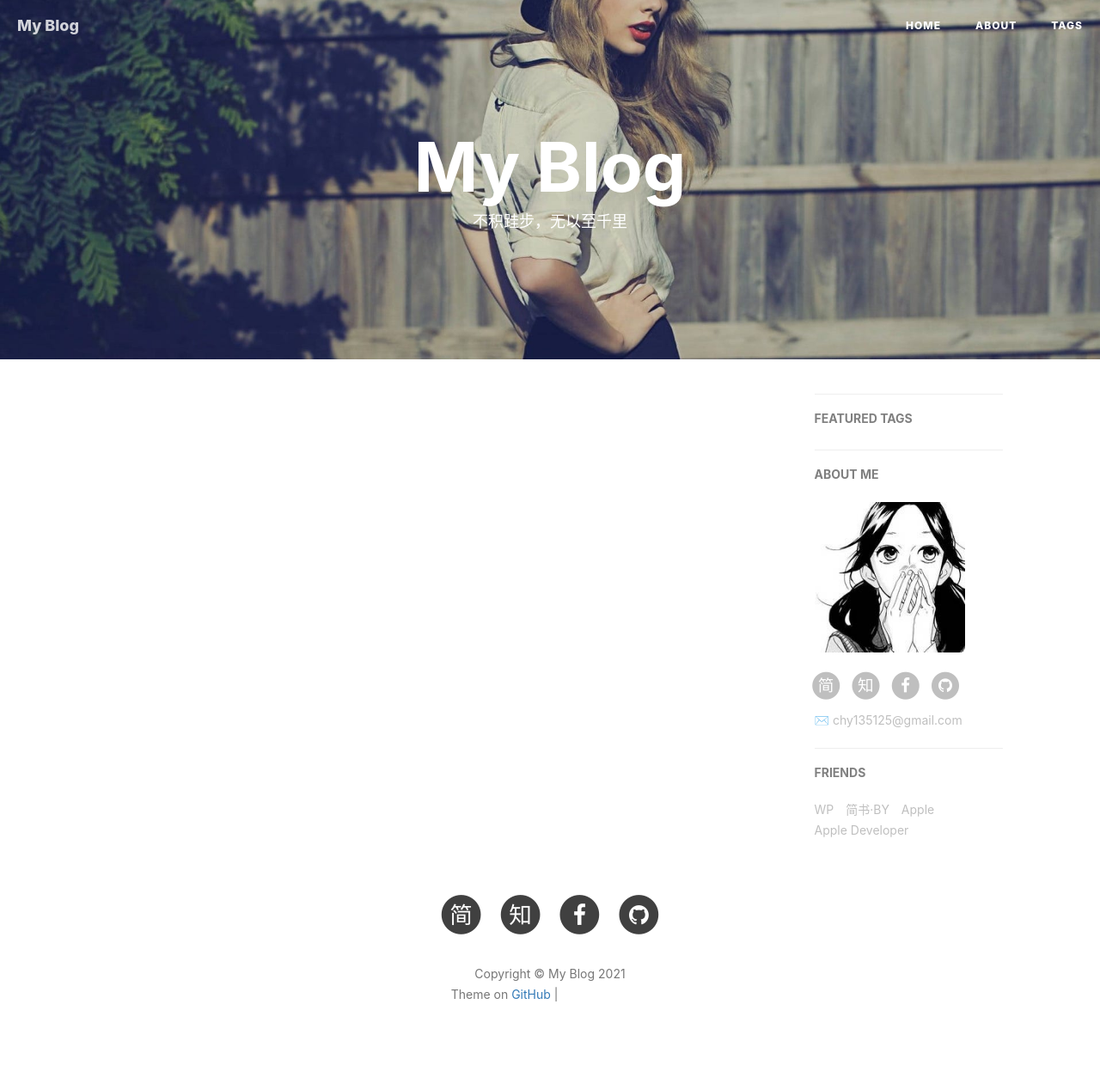
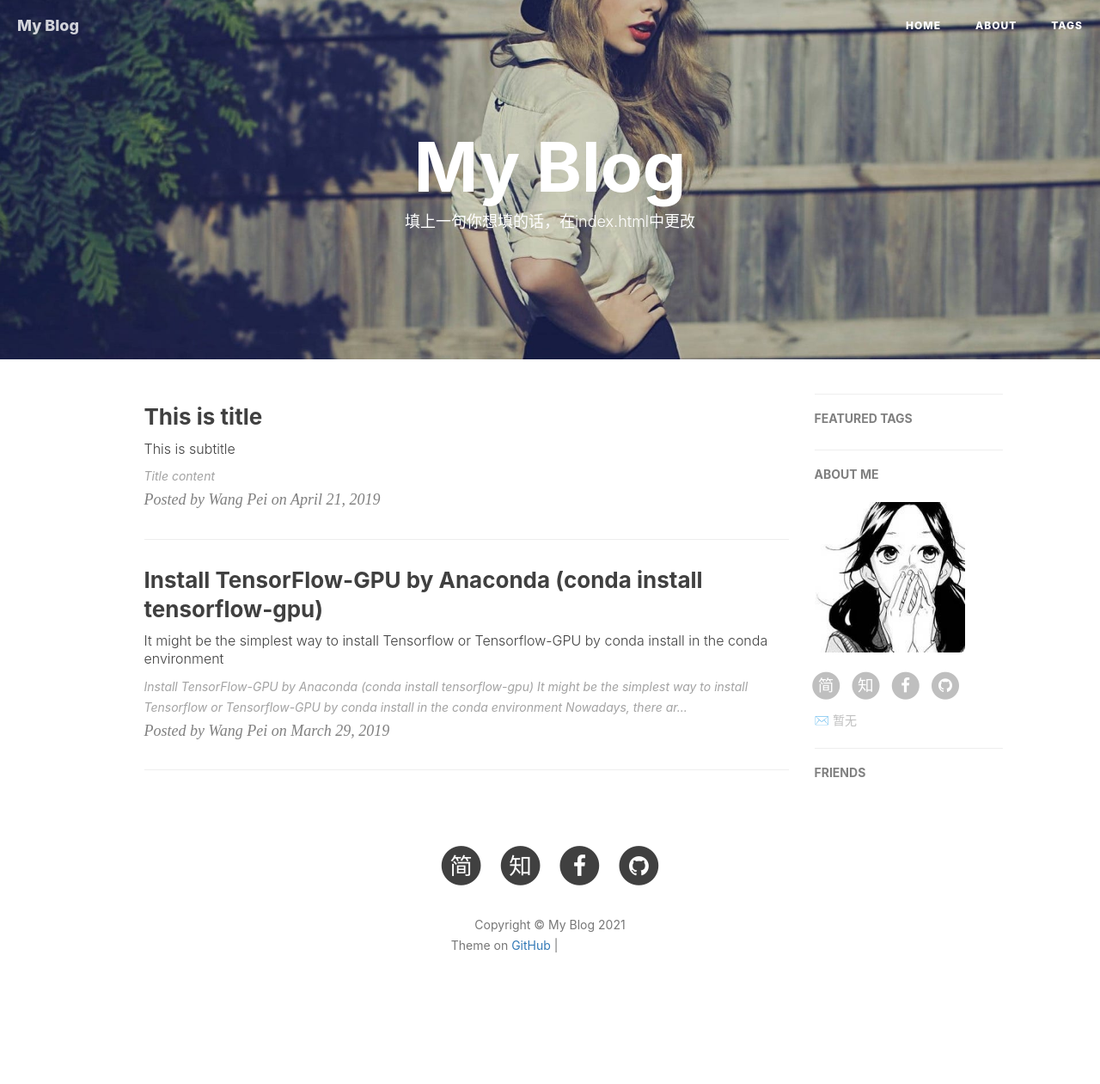
Before and after one commit to Liao-Shi-Jia/chy135125.github.io, a Jekyll site: the page built from index.html, in a window 1280 px wide. Shown: the whole page at 86% size. Built offline with Jekyll 4.4.1, drawn with Linux system fonts in a browser that asks for light colours; nearby versions of some CDN libraries; the list of posts is cut into pages by our own code; comment, search, counter and statistics services are not loaded; after the commit the page ends 1204 px from its top, so only the background shows below that; grey boxes are pictures that could not be loaded.

Commit message:
Set Theme

````diff
--- a/_config.yml
+++ b/_config.yml
@@ -2,10 +2,10 @@
 title: My Blog
 SEOTitle: 我的博客 | My Blog
 header-img: img/post-bg-desk.jpg
-email: chy135125@gmail.com
-description: "凋谢是真实的 盛开只是一种过去"
+email: 暂无
+description: "不积跬步，无以至千里"
 keyword: "我的博客"
-url: "http://chy135125.github.io"          # your host, for absolute URL
+url: "https://chy135125.github.io"          # your host, for absolute URL
 baseurl: ""      # for example, '/blog' if your blog hosted on 'host/blog'
 github_repo: "https://github.com/chy135125/chy135125.github.io.git" # you code repository
 
@@ -94,18 +94,4 @@ service-worker: true
 
 
 # Friends
-friends: [
-    {
-        title: "WP",
-        href: "https://wangpei.ink"
-    },{
-        title: "简书·BY",
-        href: "http://www.jianshu.com/u/e71990ada2fd"
-    },{
-        title: "Apple",
-        href: "https://apple.com"
-    },{
-        title: "Apple Developer",
-        href: "https://developer.apple.com/"
-    }
-]
+friends: []
--- /dev/null
+++ b/_posts/2019-03-29-Install-TensorFlow-GPU-by-Anaconda(conda install tensorflow-gpu).md
@@ -0,0 +1,103 @@
+---
+layout:     post
+title:      Install TensorFlow-GPU by Anaconda (conda install tensorflow-gpu)
+subtitle:   It might be the simplest way to install Tensorflow or Tensorflow-GPU by conda install in the conda environment
+date:       2019-03-29
+author:     Wang Pei
+header-img: img/art-Anaconda-TensorFlow.jpg
+catalog: true
+tags:
+    - ubuntu
+    - TensorFlow
+    - 深度学习
+    - CUDA
+---
+
+
+# Install TensorFlow-GPU by Anaconda (conda install tensorflow-gpu)
+
+It might be the simplest way to install Tensorflow or Tensorflow-GPU by conda install in the conda environment
+--
+
+Nowadays, there are many tutorials that instruct how to install tensorflow or tensorflow-gpu. However, some people may feel it too complex just like me, because in those ways, you should download and install [NVIDIA drivers](https://www.nvidia.com/Download/index.aspx?lang=en-us), and then download and install [CUDA](https://developer.nvidia.com/cuda-downloads) (users need to pay attention to the version), afterwards you may sign an agreement and download cuDNN in [NVIDIA Developer](https://developer.nvidia.com/cudnn). Next, install python, and pip install tensorflow-gpu and so on. It's not esay for developer to do these, let alone it might causes some other error such as **version not match**, or **conflict between other python libraries** and so on. Moreover, if you want to [install tensorflow by compilation](https://www.tensorflow.org/install/gpu), it may take much more time.
+
+Thus I strongly reconmend you not to do this, there's a much easier way to install this. Please read the following article.
+
+---
+
+## Install Anaconda
+>[Anaconda](https://www.anaconda.com/) is a free and open-source distribution of the Python and R programming languages for scientific computing, that aims to simplify package management and deployment.
+
+**You can download anaconda [here](https://www.anaconda.com/distribution/#download-section).**
+
+One of the advantage of anaconda is that it can create **isolated environment** in your device, and you can configure any libraries and toolkits in the 'env' without affect other environment. Once you are nor satisfied of your configuration, you can simplily delete the environment.
+
+Note that in you are in **China**, download anaconda might take a long time due to some resons that cannot say. Instead, you can download it from [**Tsinghua mirror**](https://mirror.tuna.tsinghua.edu.cn/help/anaconda/), and install it **manually**.
+
+After downloading this successfully, try to run the installation file.
+For example, if you use ubuntu, you can cd to the path of the sh file and run the following command:
+
+```bash
+./Anaconda3-5.3.1-Linux-x86_64.sh
+```
+***Attention that you should change the command above to your own installation file name.***
+
+Then you will successfully install Anaconda!
+
+## Create new environment by conda
+
+If you are unwilling to create conda environment (maybe because of lazy), you can skip this section. However, I strongly reconmend you to create this **for the convience in the future**.
+
+Run the command below:
+```bash
+conda create -n tf
+```
+![picture1](/img/20190328post.jpg)
+
+'tf' is the name of your new conda environment, you can try other names as your own interest.
+
+For other management you conda env, you can read [this](https://conda.io/projects/conda/en/latest/user-guide/tasks/manage-environments.html?highlight=environment).
+
+## Install Tensorflow
+
+First, you need to change to the env you have just built by conda:
+```bash
+source activete tf
+```
+![picture2](/img/20190328post2.jpg)
+
+For Chinese users, before starting the installation, you may change the source of conda as the same reason before. For more details, read the webcite of [Tsinghua Mirror](https://mirror.tuna.tsinghua.edu.cn/help/anaconda/).
+Chinese users should type in this:
+```bash
+conda config --add channels https://mirrors.tuna.tsinghua.edu.cn/anaconda/pkgs/free/
+conda config --add channels https://mirrors.tuna.tsinghua.edu.cn/anaconda/pkgs/main/
+conda config --set show_channel_urls yes
+```
+
+
+Afterwards, type in the command to install TensorFlow you need:
+```bash
+conda install tensorflow-gpu
+```
+![picture3](/img/20190328post3.jpg)
+
+If you want to install a specific version of tensorflow-gpu or cpu veison, you can change the command like this:
+```bash
+conda install tensorflow-gpu=1.10.0  #if you want to install 1.10.0 version
+conda install tensorflow  #if you want to install cpu version
+```
+After anaconda solve the environment, you just need to type in 'y' to confirm the installation.
+
+Anaconda will **automatically** install other libs and toolkits needed by tensorflow(e.g. CUDA, and cuDNN), so you have no need to worry about this.
+--
+
+Type in `python` to enter the python environment.
+```python
+import tensorflow as tf
+tf.__version__
+```
+When you see the version of tensorflow, such as 1.10.0, you have successfully install it.
+
+That's all, Thank you.
+
+If you encounter any problems, you can open an issue in the **Comment area**.
--- /dev/null
+++ b/_posts/2019-04-21-This is  Title.md
@@ -0,0 +1,16 @@
+---
+layout:     post
+title:      This is title
+subtitle:   This is subtitle
+date:       2019-04-21
+author:     Wang Pei
+header-img: img/post-bg-swift2.jpg
+catalog: true
+tags:
+    - Tylor
+---
+
+
+# Title
+
+content
--- a/index.html
+++ b/index.html
@@ -1,6 +1,6 @@
 ---
 layout: page
-description: "不积跬步，无以至千里"
+description: "填上一句你想填的话，在index.html中更改"
 ---
 
 {% for post in paginator.posts %}
@@ -24,9 +24,9 @@ description: "不积跬步，无以至千里"
 </div>
 <hr>
 {% endfor %}
+
 <!-- Pager -->
 {% if paginator.total_pages > 1 %}
-
 <ul class="pager">
     {% if paginator.previous_page %}
     <li class="previous">
````
